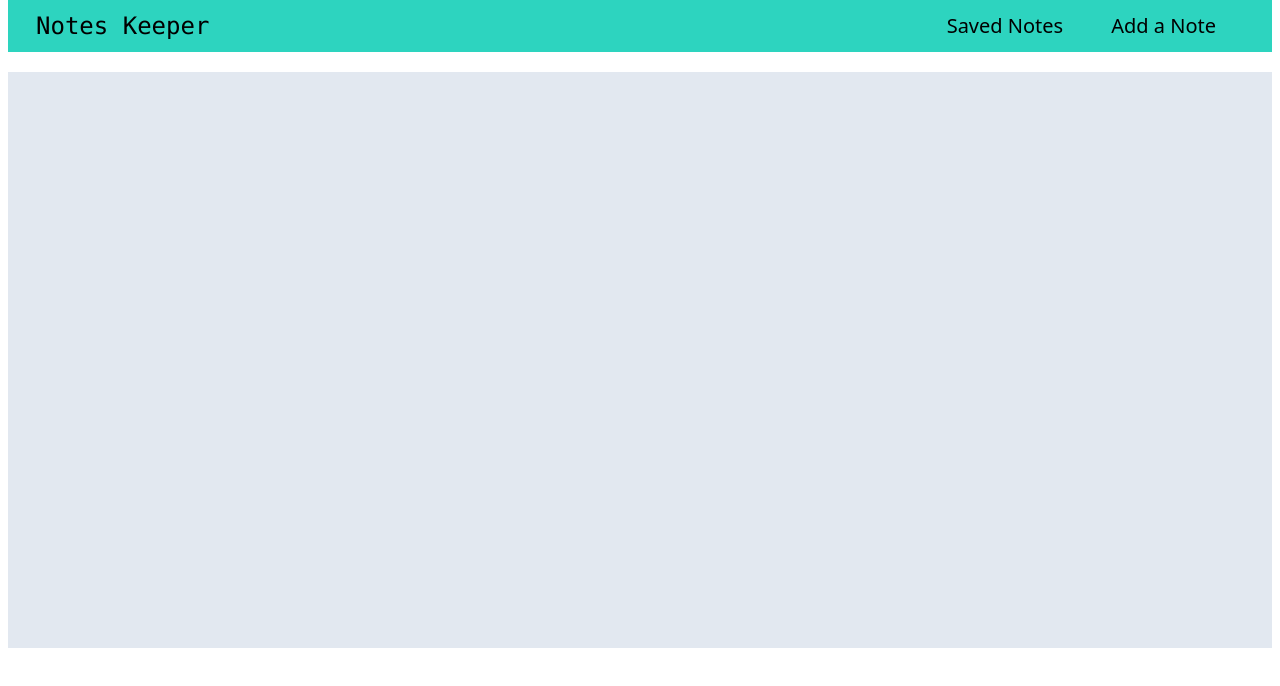
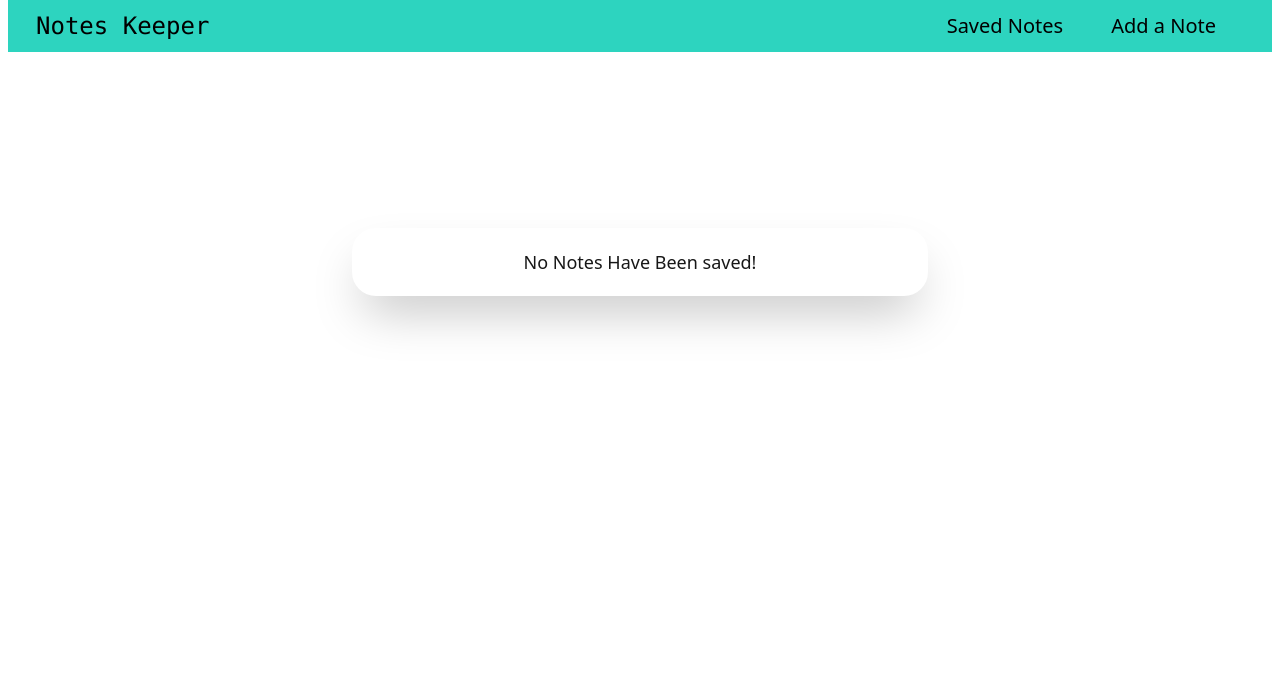
Before and after one commit to arpitverma9335/NotesKeeper, an Angular app: page / in a window 1280 px wide. Shown: the top 686 px of the page. Built offline with nearby package versions, Linux system fonts and the light colour scheme.

Commit message:
stable commit

```diff
--- a/package.json
+++ b/package.json
@@ -4,7 +4,7 @@
   "scripts": {
     "ng": "ng",
     "vite": "vite",
-    "start": "ng serve",
+    "start": "lite-server ./docs",
     "build": "ng build",
     "build:prod": "NODE_ENV=production ng build --prod",
     "watch": "ng build --watch --configuration development",
@@ -37,6 +37,7 @@
     "karma-coverage": "~2.1.0",
     "karma-jasmine": "~4.0.0",
     "karma-jasmine-html-reporter": "~1.7.0",
+    "lite-server": "^2.6.1",
     "postcss": "^8.4.7",
     "tailwindcss": "^3.0.23",
     "typescript": "~4.5.2",
--- a/src/app/myComponents/home/home.component.html
+++ b/src/app/myComponents/home/home.component.html
@@ -1,13 +1,18 @@
-<main class="mx-2 my-5 bg-slate-200 overflow-y-scroll h-110">
+<main
+  class="mx-2 my-5 bg-slate-200 overflow-y-scroll h-110"
+  *ngIf="noteList.length != 0; else Empty"
+>
   <div *ngFor="let note of noteList; index as i" class="px-8 py-8">
     <div [ngClass]="i % 2 === 0 ? 'even p-5' : 'p-5'">
       <p class="text-2xl text-neutral-900 font-mono font-bold">
         {{ note.heading }}
       </p>
       <div class="flex justify-between">
-        <pre class="" *ngIf="targetIndex === i; else elseBlock">{{
-          note.content
-        }}</pre>
+        <pre
+          class="text-ellipsis overflow-hidden"
+          *ngIf="targetIndex === i; else elseBlock"
+          >{{ note.content }}</pre
+        >
         <ng-template #elseBlock>
           <p class="">{{ note.content | compress }}...</p>
         </ng-template>
@@ -35,3 +40,10 @@
     </div>
   </div>
 </main>
+<ng-template #Empty>
+  <div class="items-center w-110 shadow-2xl p-5 rounded-3xl mx-auto my-44">
+    <p class="text-neutral-900 text-center text-lg">
+      No Notes Have Been saved!
+    </p>
+  </div>
+</ng-template>
--- a/src/app/myComponents/note-element/note-element.component.html
+++ b/src/app/myComponents/note-element/note-element.component.html
@@ -4,7 +4,7 @@
   </p>
   <div class="flex space-x-40 ml-11">
     <div class="flex items-center w-64 ml-20">
-      <img src="./../../../assets/note.png" alt="Diary" />
+      <img src="./assets/note.png" alt="Diary" />
     </div>
     <div class="flex flex-col items-center w-110 shadow-2xl p-5 rounded-3xl">
       <form class="flex flex-col space-y-5 w-full" (ngSubmit)="onSubmit()">
```
Also changed, not shown: 6 other files (tests, documents, lock files or other folders).
